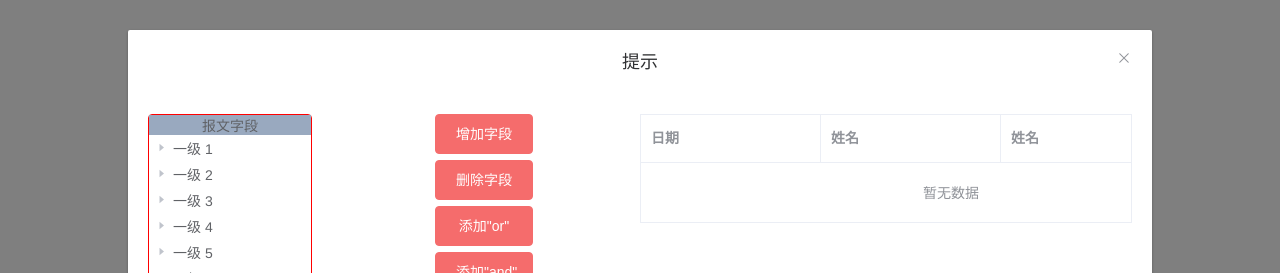
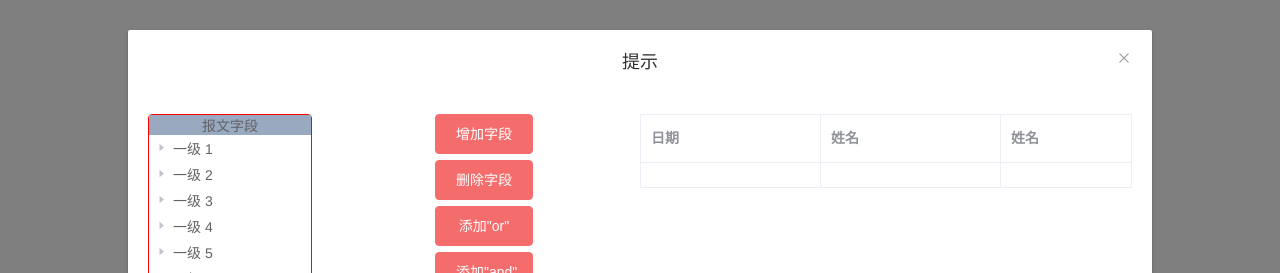
Before and after one commit to wuyafeiya/TreeDemo, a Vue app: page /about in a window 1280 px wide. Both pictures are taken after a click on the button "点击打开 Dialog". Shown: the top 273 px of the page. Built offline with nearby package versions, Linux system fonts and the light colour scheme.

Commit message:
点击home传值

```diff
--- a/src/store/index.js
+++ b/src/store/index.js
@@ -2,9 +2,15 @@ import Vue from 'vue'
 import Vuex from 'vuex'
 Vue.use(Vuex)
 export default new Vuex.Store({
-  state: {},
-  getters: {},
-  mutations: {},
+  state: {
+    label:''
+  },
+  getters: {
+
+  },
+  mutations: {
+
+  },
   actions: {},
   modules: {}
 })
--- a/src/views/AboutView.vue
+++ b/src/views/AboutView.vue
@@ -37,7 +37,7 @@
           </div>
         </el-col>
         <el-col :span="12">
-          <el-table :data="tableData" border style="width: 100%">
+          <el-table :data="tableData" row-key="id" border style="width: 100%">
             <el-table-column prop="date" label="日期" width="180">
             </el-table-column>
             <el-table-column prop="name" label="姓名" width="180">
@@ -52,6 +52,7 @@
   </div>
 </template>
 <script>
+import store from '@/store'
 export default {
   data() {
     return {
@@ -217,11 +218,41 @@ export default {
         }
       ],
       // 表格 数据
-      tableData: [],
-      handleNodeClick() {
-        console.log(123)
-      }
+      tableData: [
+        {
+          id: 3,
+          date: '2016-05-01',
+          name: '王小虎',
+          address: '上海市普陀区金沙江路 1519 弄',
+          children: [
+            {
+              id: 31,
+              date: '2016-05-01',
+              name: '王小虎',
+              address: '上海市普陀区金沙江路 1519 弄'
+            },
+            {
+              id: 32,
+              date: '2016-05-01',
+              name: '王小虎',
+              address: '上海市普陀区金沙江路 1519 弄'
+            }
+          ]
+        }
+      ]
     }
+  },
+  methods: {
+    handleNodeClick() {
+      console.log(123)
+    },
+    handleTable() {
+      console.log(store.state.label)
+      this.tableData = [{date:store.state.label}]
+    }
+  },
+  created() {
+    this.handleTable()
   }
 }
 </script>
--- a/src/views/homeView.vue
+++ b/src/views/homeView.vue
@@ -9,6 +9,7 @@
 </template>
 
 <script>
+import store from '@/store';
 export default {
   data() {
     return {
@@ -158,6 +159,12 @@ export default {
         label: 'label'
       }
     }
+  },
+  methods:{
+    handleNodeClick(data){
+      console.log(data.label);
+      store.state.label = data.label
+    }
   }
 }
 </script>
```
